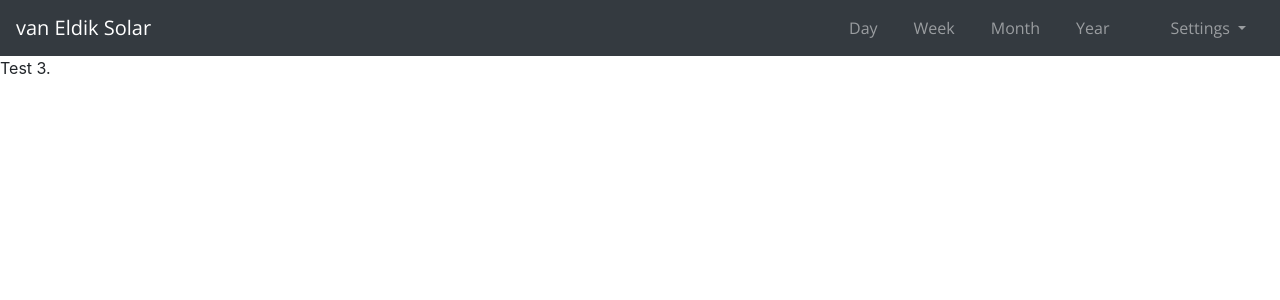
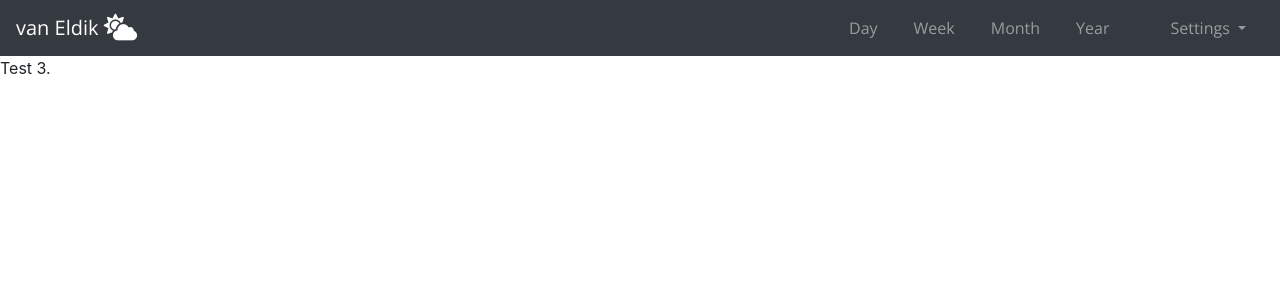
Before and after one commit to CarbonvanE/solar, a Django app: page / in a window 1280 px wide. Shown: the top 300 px of the page. Run offline with Django 3.2, Linux system fonts and the light colour scheme; the visitor is signed in with stand-in values (Sample User, id 1); style sheets or scripts are compiled from the project's sources; parts of the project's set-up code (start-up, migrations or seed data) failed here and were passed over; some libraries are stand-ins or nearby versions.

Commit message:
feat: Added an icon to the application name in the upper left corner

```diff
--- a/app/templates/app/base/base_logged_in.html
+++ b/app/templates/app/base/base_logged_in.html
@@ -6,7 +6,7 @@
 
 {% block body %}
     <nav class="navbar navbar-expand-lg navbar-dark bg-dark">
-        <a class="navbar-brand" href="{% url 'index' %}">van Eldik Solar</a>
+        <a class="navbar-brand" href="{% url 'index' %}">van Eldik <i class="fas fa-cloud-sun fa-lg"></i></a>
         <button class="navbar-toggler" type="button" data-toggle="collapse" data-target="#navbarNav" aria-controls="navbarNav" aria-expanded="false" aria-label="Toggle navigation">
             <span class="navbar-toggler-icon"></span>
         </button>
```
